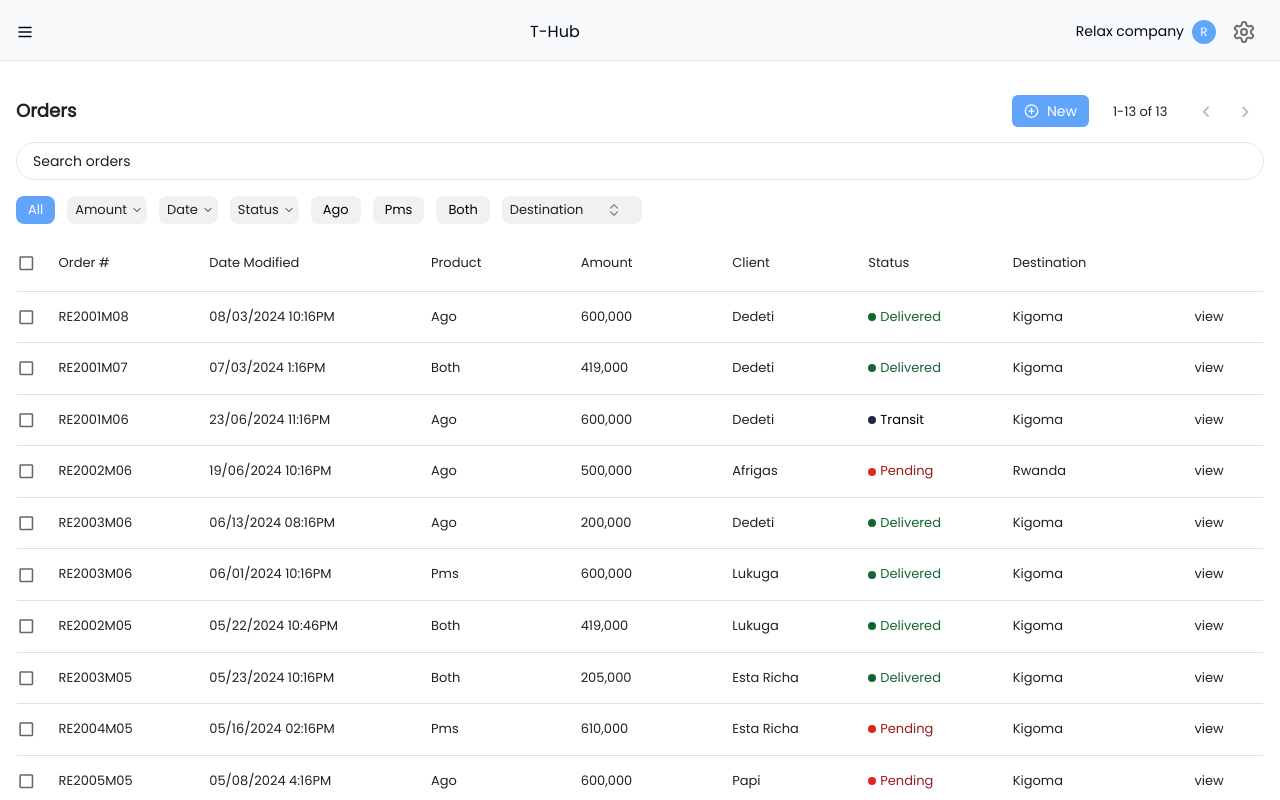
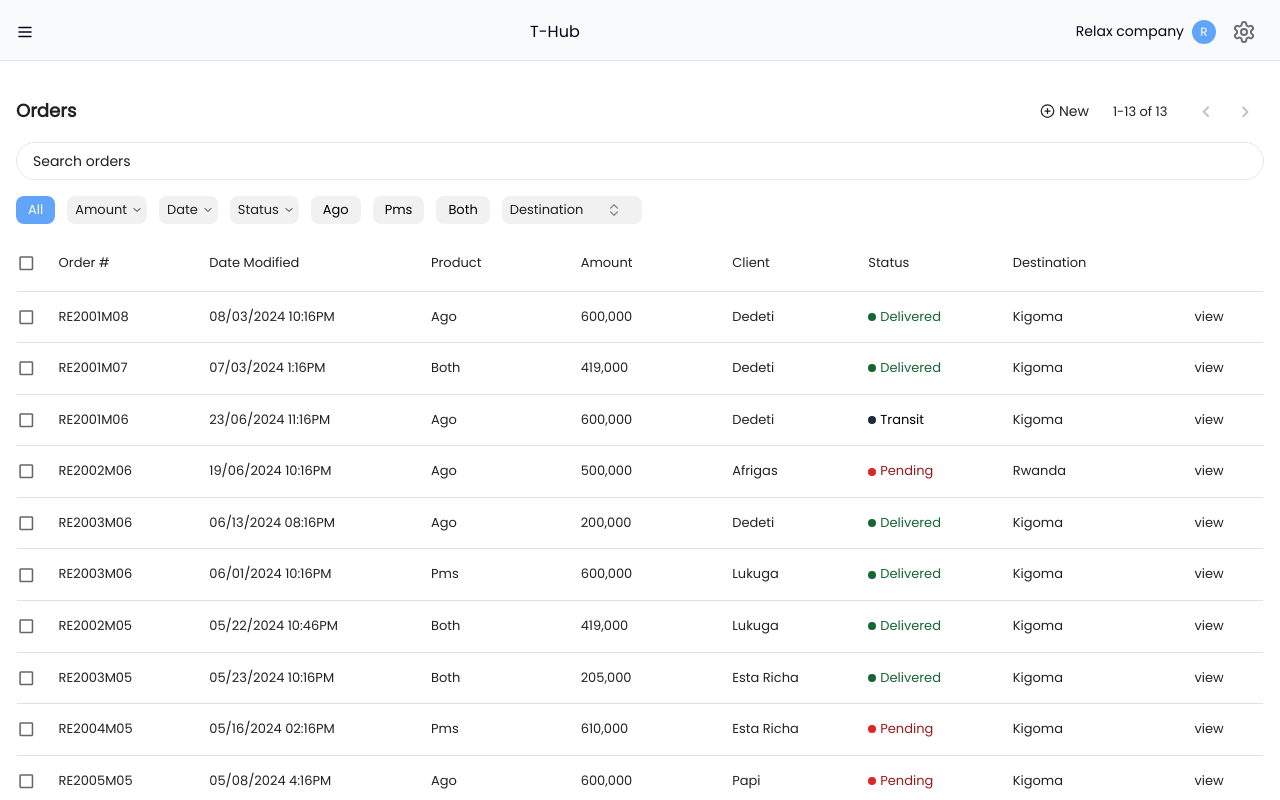
Before and after one commit to maleecky/the-transporter, a Next.js app: page /orders in a window 1280 px wide. Shown: the top 800 px of the page. Built offline with nearby package versions, Linux system fonts and the light colour scheme.

Commit message:
fixing overscroll in filter links v2

```diff
--- a/src/app/globals.css
+++ b/src/app/globals.css
@@ -100,7 +100,10 @@
 }
 
 .disable-scroll {
-  -webkit-overflow-scrolling: auto;
+  overflow-x: scroll;
+  -ms-overflow-style: none;
+  overflow: -moz-scrollbars-none;
+  scrollbar-width: none;
 }
 
 ::-webkit-scrollbar {
@@ -112,7 +115,7 @@
 }
 
 .disable-scroll::-webkit-scrollbar {
-  @apply h-0 w-0;
+  @apply !hidden w-0 h-0;
 }
 
 /**
--- a/src/components/global/table/(components)/enhancedtTable-toolbar.tsx
+++ b/src/components/global/table/(components)/enhancedtTable-toolbar.tsx
@@ -46,12 +46,9 @@ export default function EnhancedTableToolbar(
           <div className="flex items-center justify-between">
             <h2 className="text-lg font-semibold">Orders</h2>
             <div className="flex items-center gap-6 ">
-              <Button
-                variant="ghost"
-                className="p-1 bg-blue-400 font-normal h-max text-white !px-3"
-              >
+              <Button variant="ghost" className="!p-0 font-normal h-0">
                 <PlusCircle width={15} />
-                <span className="ml-2">New</span>
+                <span className="ml-1">New</span>
               </Button>
 
               {count > 0 && (
```
